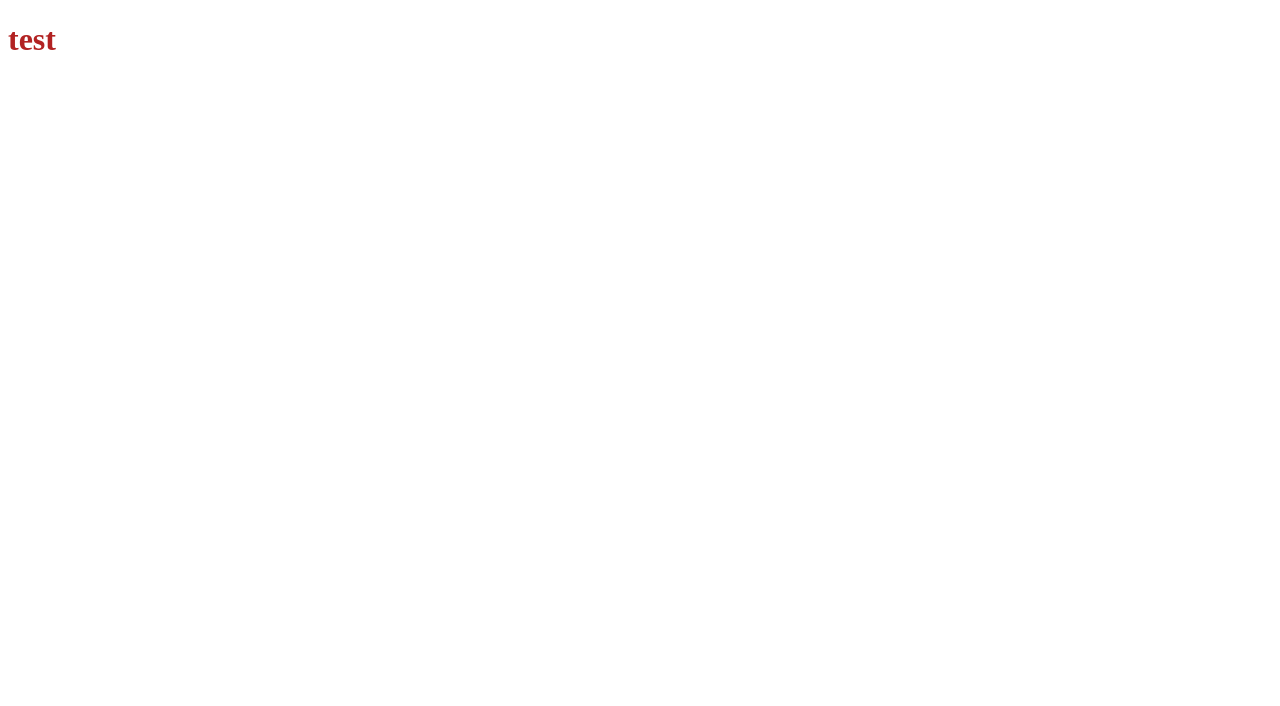
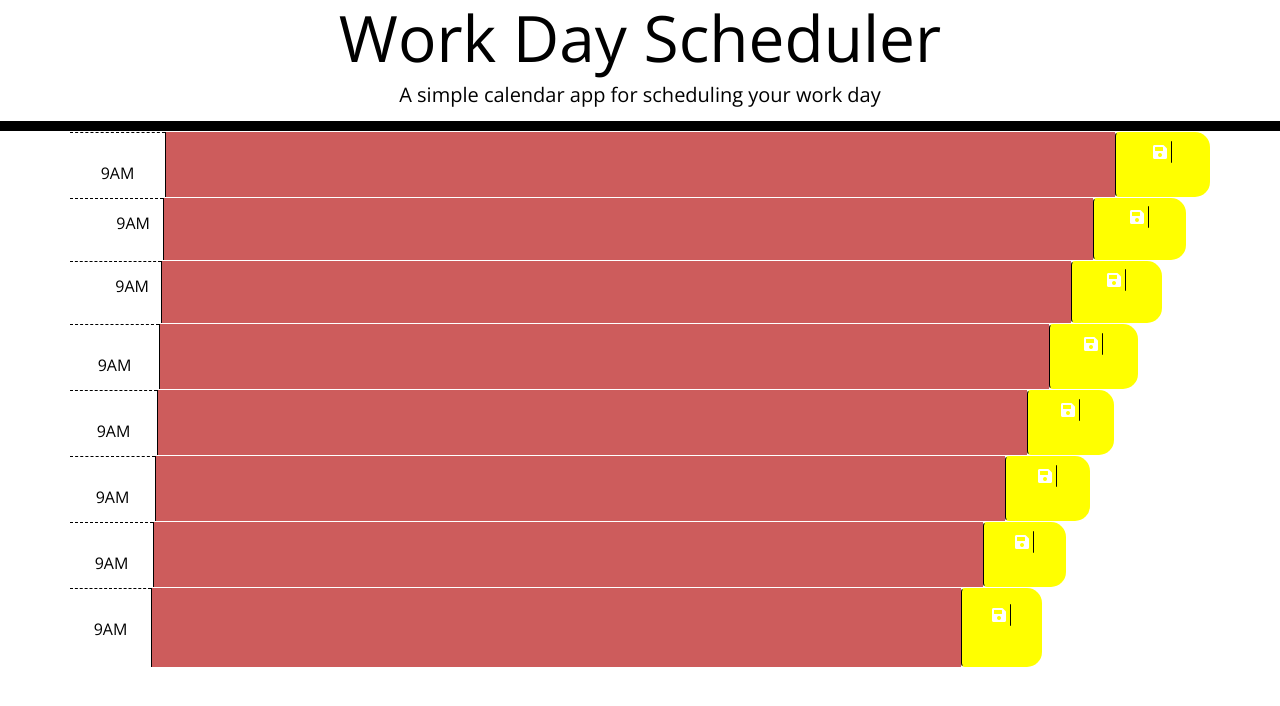
Before and after one commit to cinteriano/day-planner-homework, a plain HTML site: page index.html in a window 1280 px wide. Drawn offline with nearby package versions, Linux system fonts and the light colour scheme.

Commit message:
working on html

```diff
--- a/assets/style.css
+++ b/assets/style.css
@@ -1,6 +1,83 @@
-h1{
+body {
+  font-family: 'Open Sans', sans-serif;
+  font-size: 16px;
+  line-height: 1;
+}
 
-color: firebrick;
+textarea{
+  background: transparent;
+  border: none;
+  resize: none;
+  color: #000000;
+  border-left: 1px solid black;
+  padding: 10px;
+}
+
+.jumbotron {
+  text-align: center;
+  background-color: transparent;
+  color: black;
+  border-radius: 0;
+  border-bottom: 10px solid black;
+}
+
+.description{
+  white-space: pre-wrap;
+}
+
+.time-block{
+  text-align: center;
+  border-radius: 15px;
+}
+
+.row {
+  white-space: pre-wrap;
+  height: 80px;
+  border-top: 1px solid white;;
+}
+
+.hour {
+  background-color: #ffffff;
+  color: #000000;
+  border-top: 1px dashed #000000;
+}
+
+.past {
+  background-color: #d3d3d3;
+  color: white;
+}
+
+.present {
+  background-color: #ff6961;
+  color: white;
+}
+
+.future {
+  background-color: #77dd77;
+  color: white;
+}
+
+.saveBtn {
+  border-left: 1px solid black;
+  border-top-right-radius: 15px;
+  border-bottom-right-radius: 15px;
+  background-color: yellow;
+  color: white;
+}
+
+.saveBtn i:hover {
+  font-size: 20px;
+  transition: all .3s ease-in-out;
+}
 
 
+.col-md-1 hour {
+
+  background-color: green;
 }
+
+
+.col-md-10{
+
+  background-color: indianred;
+}
--- a/index.html
+++ b/index.html
@@ -1,22 +1,101 @@
 <!DOCTYPE html>
 <html lang="en">
-<head>
-    <meta charset="UTF-8">
-    <meta http-equiv="X-UA-Compatible" content="IE=edge">
-    <meta name="viewport" content="width=device-width, initial-scale=1.0">
-    <link rel="stylesheet" href="assets/style.css">
-    <title>Document</title>
+  <head>
+    <meta charset="UTF-8" />
+    <meta name="viewport" content="width=device-width, initial-scale=1.0" />
+    <meta http-equiv="X-UA-Compatible" content="ie=edge" />
+    <link href="https://cdn.jsdelivr.net/npm/bootstrap@5.0.0-beta2/dist/css/bootstrap.min.css" rel="stylesheet" integrity="sha384-BmbxuPwQa2lc/FVzBcNJ7UAyJxM6wuqIj61tLrc4wSX0szH/Ev+nYRRuWlolflfl" crossorigin="anonymous">
+    <link rel="stylesheet" href="https://use.fontawesome.com/releases/v5.8.1/css/all.css" integrity="sha384-50oBUHEmvpQ+1lW4y57PTFmhCaXp0ML5d60M1M7uH2+nqUivzIebhndOJK28anvf" crossorigin="anonymous"/>
+    <link href="https://fonts.googleapis.com/css?family=Open+Sans&display=swap" rel="stylesheet"/>
+    <link rel="stylesheet" href="assets/style.css" />
+    <title>Work Day Scheduler</title>
+  </head>
 
-</head>
-<body>
-    <h1> test </h1>
+  <body>
+    <header class="jumbotron">
+      <h1 class="display-3">Work Day Scheduler</h1>
+      <p class="lead">A simple calendar app for scheduling your work day</p>
+      <p id="currentDay" class="lead"></p>
+    </header>
+    <div class="container">
+      <div id="hour-9" class="row time-block">
+        <div class="col-md-1 hour">
+          9AM
+        </div>
+        <textarea class="col-md-10 description">
+        </textarea>
+        <button class="btn saveBtn col-md-1"><i class="fas fa-save"></i> <i class="saveBtn"></i>
+      </button>
+     <!---->
+     <div id="hour-9" class="row time-block">
+      <div class="col-md-1 hour">
+        9AM
+      </div>
+      <textarea class="col-md-10 description">
+      </textarea>
+      <button class="btn saveBtn col-md-1"><i class="fas fa-save"></i> <i class="saveBtn"></i>
+    </button>
+    <!---->
+    <div id="hour-9" class="row time-block">
+      <div class="col-md-1 hour">
+        9AM
+      </div>
+      <textarea class="col-md-10 description">
+      </textarea>
+      <button class="btn saveBtn col-md-1"><i class="fas fa-save"></i> <i class="saveBtn"></i>
+    </button>
+    <!---->
+    <div id="hour-9" class="row time-block">
+      <div class="col-md-1 hour">
+        9AM
+      </div>
+      <textarea class="col-md-10 description">
+      </textarea>
+      <button class="btn saveBtn col-md-1"><i class="fas fa-save"></i> <i class="saveBtn"></i>
+    </button>
+    <!---->
+    <div id="hour-9" class="row time-block">
+      <div class="col-md-1 hour">
+        9AM
+      </div>
+      <textarea class="col-md-10 description">
+      </textarea>
+      <button class="btn saveBtn col-md-1"><i class="fas fa-save"></i> <i class="saveBtn"></i>
+    </button>
+    <!---->
+    <div id="hour-9" class="row time-block">
+      <div class="col-md-1 hour">
+        9AM
+      </div>
+      <textarea class="col-md-10 description">
+      </textarea>
+      <button class="btn saveBtn col-md-1"><i class="fas fa-save"></i> <i class="saveBtn"></i>
+    </button>
+    <!---->
+    <div id="hour-9" class="row time-block">
+      <div class="col-md-1 hour">
+        9AM
+      </div>
+      <textarea class="col-md-10 description">
+      </textarea>
+      <button class="btn saveBtn col-md-1"><i class="fas fa-save"></i> <i class="saveBtn"></i>
+    </button>
+    <!---->
+    <div id="hour-9" class="row time-block">
+      <div class="col-md-1 hour">
+        9AM
+      </div>
+      <textarea class="col-md-10 description">
+      </textarea>
+      <button class="btn saveBtn col-md-1"><i class="fas fa-save"></i> <i class="saveBtn"></i>
+    </button>
 
 
+      <!-- Timeblocks go here -->
+    </div>
 
-
-
-
-
+    <script src="https://cdnjs.cloudflare.com/ajax/libs/jquery/3.2.1/jquery.min.js"></script>
+    <script src="https://cdnjs.cloudflare.com/ajax/libs/moment.js/2.24.0/moment.min.js"></script>
     <script src="assets/script.js"></script>
-</body>
+  </body>
 </html>
```
